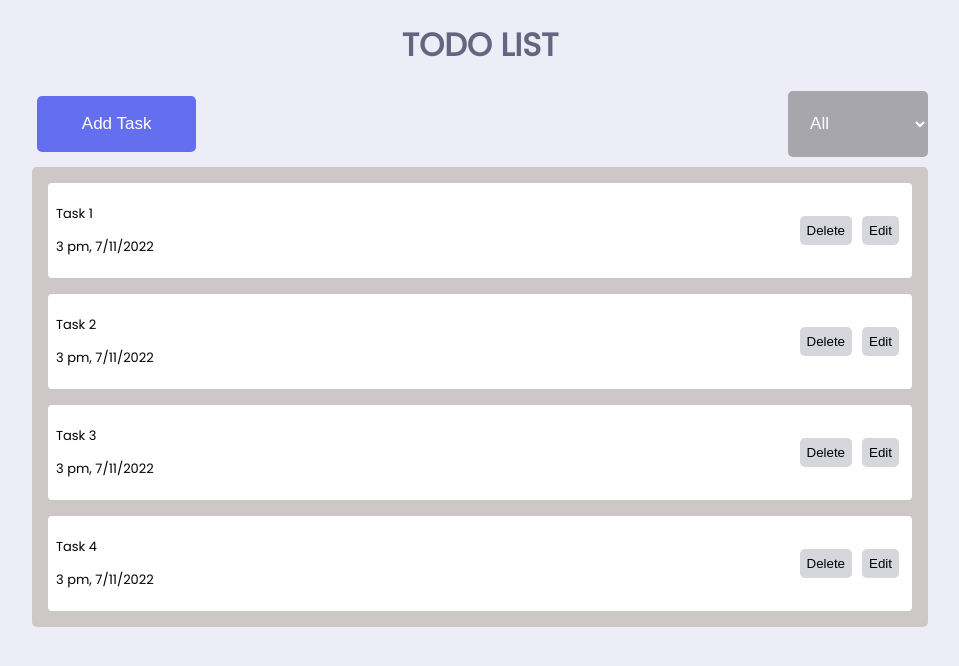
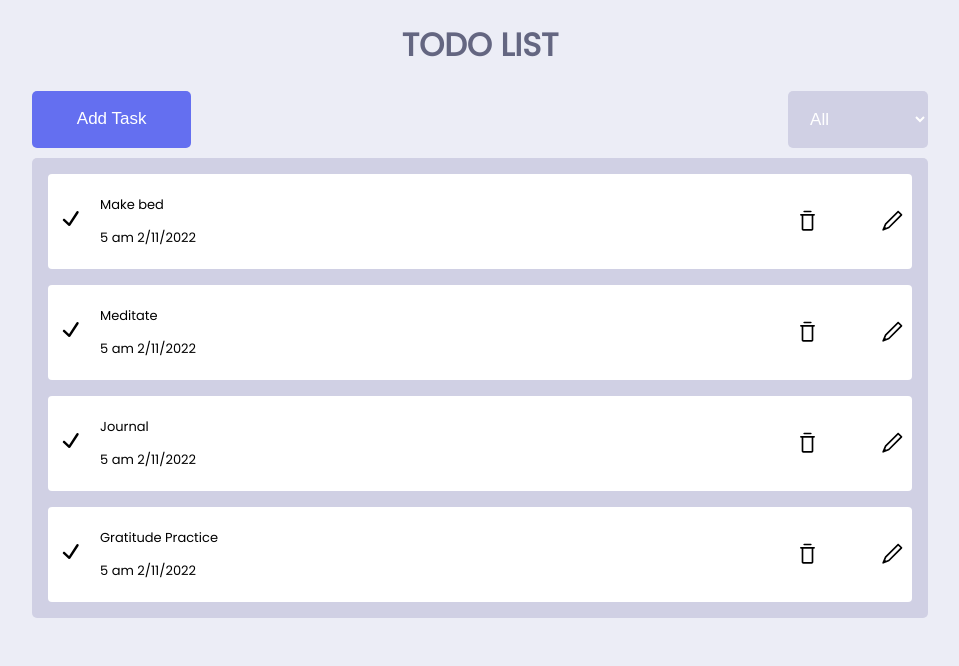
Before and after one commit to Mala-18/ToDoApp, a React (Create React App) app: page / in a window 1280 px wide. Shown: the top 666 px of the page, without its empty margins (160-1119 px from the left). Built offline with nearby package versions, Linux system fonts and the light colour scheme.

Commit message:
[Mala] Replaced some icons

```diff
--- a/package.json
+++ b/package.json
@@ -8,6 +8,7 @@
     "@testing-library/user-event": "^13.5.0",
     "react": "^18.2.0",
     "react-dom": "^18.2.0",
+    "react-icons": "^4.7.1",
     "react-scripts": "5.0.1",
     "reactjs-popup": "^2.0.5",
     "web-vitals": "^2.1.4"
--- a/src/Components/ItemsList.css
+++ b/src/Components/ItemsList.css
@@ -16,19 +16,27 @@
 
 }
 
+.items-text{
+    width: 100%;
+    display: flex;
+    align-items: center;
+}
+
+
+.items-text p {
+    margin-left: 15px;
+}
+
 .items-btn{
     padding-left: 1%;
     padding-right: 0%;
     padding-top: 2%;
     padding-bottom: 2%;
+    display: flex;
+    justify-content: space-between;
 
 }
 
-button{
-    background-color: #d6d7dc;
-    margin: 5px;
-    padding: 7px;
-    border: none;
-    border-radius: 5px;
-    font-size: 10x;
+.items-btn{
+    width: 15%;
 }
--- a/src/Components/ItemsList.js
+++ b/src/Components/ItemsList.js
@@ -1,4 +1,7 @@
 import "./ItemsList.css"
+//import { TfiCheck,TfiTrash,TfiPencil } from "react-icons/tfi"
+import { RxTrash,RxPencil1,RxCheck } from "react-icons/rx"
+
 function ItemsList(props){
     return(
            <div>
@@ -13,12 +16,17 @@ function ItemsList(props){
                     :
                     <div className="items-list">
                         <div className="items-text">
-                            <p>{props.text}</p>
-                            <p>{props.dateAndTime}</p>
+                            <div>
+                                <RxCheck size={29} strokeWidth={0} marginLeft={10}/>
+                            </div>
+                            <div>
+                                <p>{props.text}</p>
+                                <p>{props.dateAndTime}</p>
+                            </div>
                         </div>
                         <div className="items-btn">
-                            <button>Delete</button>
-                            <button>Edit</button>
+                            <RxTrash size={25}/>
+                            <RxPencil1 size={25}/>
                         </div>
                     </div>
                 }
--- a/src/Components/Navbar.css
+++ b/src/Components/Navbar.css
@@ -31,7 +31,7 @@
 }
 
 .navbar-select{
-    background-color: #a6a6ac;
+    background-color: #d0d0e4;
     color: white;
     padding:2%;
     border-radius: 5px;
@@ -40,14 +40,14 @@
 }
 
 .items{
-    background-color: rgb(205, 199, 199);
+    background-color: #d0d0e4;
     margin-top: 10px;
     border-radius: 5px;
 }
 
 
 .navbar-popup{
-    background-color: rgba(255, 255, 255, 0.434);
+    background-color: #e0e0f5;
     padding: 20px;
     border-radius: 10px;
 }
@@ -55,6 +55,7 @@
 .navbar-popup-header{
     margin: 10px;
     display: flex;
+    align-items: center;
     justify-content: space-between;
 }
 
--- a/src/Components/Navbar.js
+++ b/src/Components/Navbar.js
@@ -1,9 +1,39 @@
 import "./Navbar.css"
 import ItemsList from "./ItemsList";
 import {useState} from 'react'
-import itemsList from "../TaskList"
+//import itemsList from "../TaskList"
+import { RxCrossCircled } from "react-icons/rx"
 
 function Navbar(){
+    const date= new Date();
+
+    const currentDate= date.getDay()+"/"+date.getMonth()+"/"+date.getFullYear();
+
+    const hours=(date.getHours()%12) || 12;
+
+    const amOrPm= hours>=12 ? 'pm' : 'am';
+
+    const currentTime= hours+" "+amOrPm;
+
+    var itemsList = [
+        {
+            text:"Make bed",
+            dateAndTime:currentTime+" "+currentDate
+        },
+        {
+            text:"Meditate",
+            dateAndTime:currentTime+" "+currentDate
+        },
+        {
+            text:"Journal",
+            dateAndTime:currentTime+" "+currentDate
+        },
+        {
+            text:"Gratitude Practice",
+            dateAndTime:currentTime+" "+currentDate
+        }
+    ]
+
     const [title,setTitle] = useState("");
     const [status,setStatus] = useState("");
     const [popup,setPopup] = useState(false);
@@ -65,7 +95,7 @@ function Navbar(){
                         <div className="navbar-popup">
                             <div className="navbar-popup-header">
                                 <h1>Add Task</h1>
-                                <h1 onClick={closePopup}>X</h1>
+                                <RxCrossCircled size={25} onClick={closePopup}/>
                             </div>
                             <div className="navbar-popup-form">
                                 <form onSubmit={handleSubmit}>
```
Also changed, not shown: 1 other file (tests, documents, lock files or other folders).
